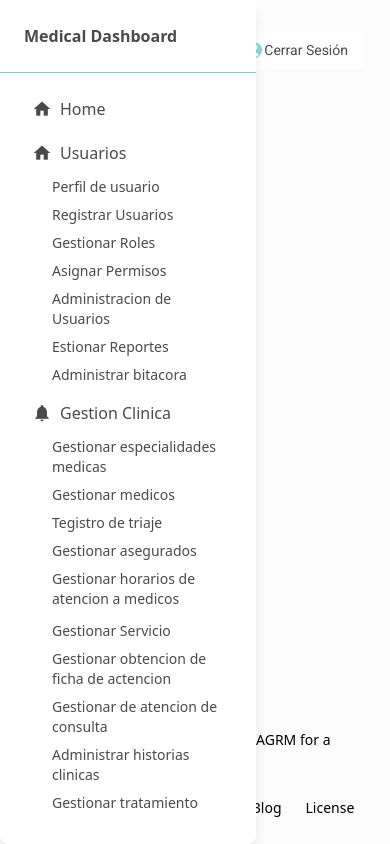
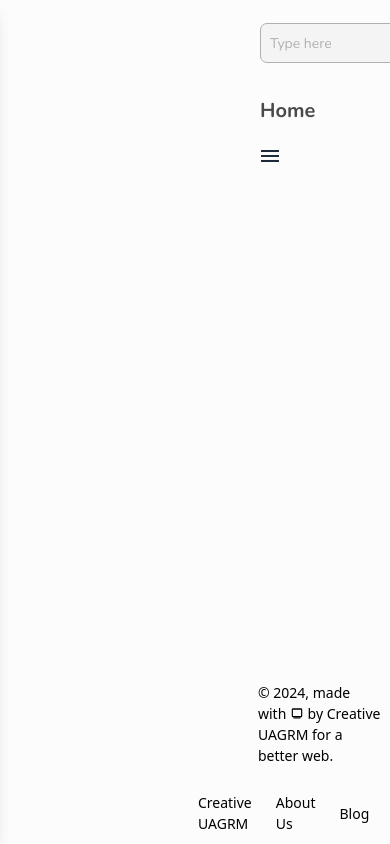
Before and after one commit to SalethxJhoselin/MedicalRecord-Front, an Angular app: page / in a window 390 px wide. Built offline with nearby package versions, Linux system fonts and the light colour scheme.

Commit message:
modo responsive en el sidebar

```diff
--- a/src/app/components/clinicalManagement/manage-doctors/manage-doctors.component.ts
+++ b/src/app/components/clinicalManagement/manage-doctors/manage-doctors.component.ts
@@ -90,6 +90,14 @@ export class ManageDoctorsComponent {
   }
 
   deleteDoctor(doctorId: number) {
-    console.log('Eliminar doctor con ID:', doctorId);
+    this.doctorService.deleteDoctor(doctorId).subscribe({
+    next: () => {
+      this.doctors = this.doctors.filter(doctor => doctor.id !== doctorId);
+      console.log('Doctor eliminado con ID:', doctorId);
+    },
+    error: (err) => {
+      console.error('Error al eliminar doctor:', err);
+    }
+  });
   }
 }
--- a/src/app/core/services/auth.service.ts
+++ b/src/app/core/services/auth.service.ts
@@ -16,7 +16,7 @@ export class AuthService {
         private router: Router,
         private apiConfig: ApiConfigService
     ) {
-        this.LOGIN_URL = `${this.apiConfig.baseUrl}/auth/login`;
+        this.LOGIN_URL = `${this.apiConfig.railwayUrl}auth/login`;
     }
 
     login(username: string, password: string): Observable<any> {
--- a/src/app/core/services/doctors.service.ts
+++ b/src/app/core/services/doctors.service.ts
@@ -33,4 +33,9 @@ export class DoctorService {
   createDoctor(doctorData: { personaId: number; especialidadId: number }): Observable<any> {
     return this.http.post(`${this.apiUrl}`, doctorData);
   }
+
+  // Eliminar una especialidad
+  deleteDoctor(id: number): Observable<void> {
+    return this.http.delete<void>(`${this.apiUrl}/${id}`);
+  }
 }
--- a/src/app/shared/components/layout/layout.component.css
+++ b/src/app/shared/components/layout/layout.component.css
@@ -1,5 +1,27 @@
-.main-content{
-    display: grid;
-    min-height: 100dvh;
-    grid-template-rows: auto 1fr auto;
+.layout {
+    min-height: 100vh;
+    display: flex;
+    flex-direction: row;
 }
+
+app-sidebar {
+    width: 250px; /* Ancho fijo para el sidebar */
+    flex-shrink: 0; /* Evita que el sidebar se reduzca */
+}
+
+.content-container {
+    display: flex;
+    flex-direction: column;
+    width: calc(100% - 250px); /* Ajusta el ancho del contenido al espacio restante */
+    min-height: 100vh;
+}
+
+.main-content {
+    flex-grow: 1;
+    overflow-y: auto;
+}
+
+.footer {
+    position: relative;
+    width: 100%;
+}
--- a/src/app/shared/components/layout/layout.component.html
+++ b/src/app/shared/components/layout/layout.component.html
@@ -1,14 +1,25 @@
-<div class="layout min-h-screen bg-gray-50/50">
-    <app-sidebar />
-    <div class="main-content p-4 xl:ml-80">
-        <nav class="block w-full max-w-full bg-transparent text-white shadow-none rounded-xl transition-all px-0 py-1">
-            <app-header />
+<div class="layout min-h-screen bg-gray-50/50 flex overflow-hidden">
+    <!-- Sidebar -->
+    <app-sidebar [isOpen]="isSidebarOpen" (closeSidebar)="toggleSidebar()"></app-sidebar>
+
+    <!-- Contenedor de contenido que incluye header, main y footer -->
+    <div class="content-container flex flex-col w-full">
+        <!-- Header -->
+        <nav class="header w-full bg-transparent text-white shadow-none rounded-xl transition-all px-0 py-1">
+            <app-header></app-header>
+            <button class="xl:hidden text-gray-800 p-2" (click)="toggleSidebar()">
+                <span class="material-icons">menu</span>
+            </button>
         </nav>
-        <div class="mt-12">
-            <router-outlet />
+
+        <!-- Main Content -->
+        <div class="main-content flex-grow p-4 overflow-y-auto">
+            <router-outlet></router-outlet>
         </div>
-        <div class="footer text-blue-gray-600">
-            <app-footer />
-        </div>
+
+        <!-- Footer -->
+        <footer class="footer text-blue-gray-600 mt-auto w-full">
+            <app-footer></app-footer>
+        </footer>
     </div>
 </div>
--- a/src/app/shared/components/layout/layout.component.ts
+++ b/src/app/shared/components/layout/layout.component.ts
@@ -12,5 +12,9 @@ import { RouterOutlet } from '@angular/router';
     styleUrls: ['./layout.component.css']
 })
 export class LayoutComponent {
+    isSidebarOpen = false;
 
+    toggleSidebar() {
+        this.isSidebarOpen = !this.isSidebarOpen;
+    }
 }
--- a/src/app/shared/components/sidebar/sidebar.component.html
+++ b/src/app/shared/components/sidebar/sidebar.component.html
@@ -1,13 +1,21 @@
-<!-- component -->
+<!-- sidebar.component.html -->
 <aside
-  class="bg-white fixed inset-0 z-50 w-64 transition-transform duration-300 xl:translate-x-0 h-screen shadow-lg rounded-lg">
+  [ngClass]="{'translate-x-0': isOpen, '-translate-x-full': !isOpen, 'xl:translate-x-0': true}"
+  class="bg-white fixed inset-0 z-50 w-64 transition-transform duration-300 h-screen shadow-lg rounded-lg xl:block"
+>
   <div class="relative border-b border-mint rounded-t-lg">
     <a class="flex items-center gap-3 py-6 px-6" href="#/">
       <h6 class="block antialiased tracking-normal font-sans text-base font-semibold text-darkGray">
         Medical Dashboard
       </h6>
     </a>
+    <!-- Cerrar botón para dispositivos móviles -->
+    <button (click)="close()" class="xl:hidden absolute right-4 top-4 text-gray-800">
+        <span class="material-icons">close</span>
+    </button>
   </div>
+
+  <!-- Menú (sin cambios) -->
   <div class="m-4">
     <ul class="mb-4 flex flex-col gap-1">
       <li *ngFor="let menuItem of menuItems">
--- a/src/app/shared/components/sidebar/sidebar.component.ts
+++ b/src/app/shared/components/sidebar/sidebar.component.ts
@@ -1,5 +1,5 @@
 import { NgClass, NgFor, NgIf } from '@angular/common';
-import { Component } from '@angular/core';
+import { Component, EventEmitter, Input, Output } from '@angular/core';
 import { RouterLink, RouterLinkActive } from '@angular/router';
 
 @Component({
@@ -11,6 +11,12 @@ import { RouterLink, RouterLinkActive } from '@angular/router';
 })
 export class SidebarComponent {
   selected: string = '';
+  @Input() isOpen = false;
+  @Output() closeSidebar = new EventEmitter<void>();
+
+  close() {
+    this.closeSidebar.emit();
+  }
 
   menuItems = [
     {
--- a/src/styles.css
+++ b/src/styles.css
@@ -5,6 +5,7 @@
 
 body{
     font-family: 'Nunito',system-ui, -apple-system, BlinkMacSystemFont, 'Segoe UI', Roboto, Oxygen, Ubuntu, Cantarell, 'Open Sans', 'Helvetica Neue', sans-serif;
+    overflow-x: hidden;
 }
 
 
@@ -12,4 +13,3 @@ body{
 
 
 html, body { height: 100%; }
-body { margin: 0; font-family: Roboto, "Helvetica Neue", sans-serif; }
```
